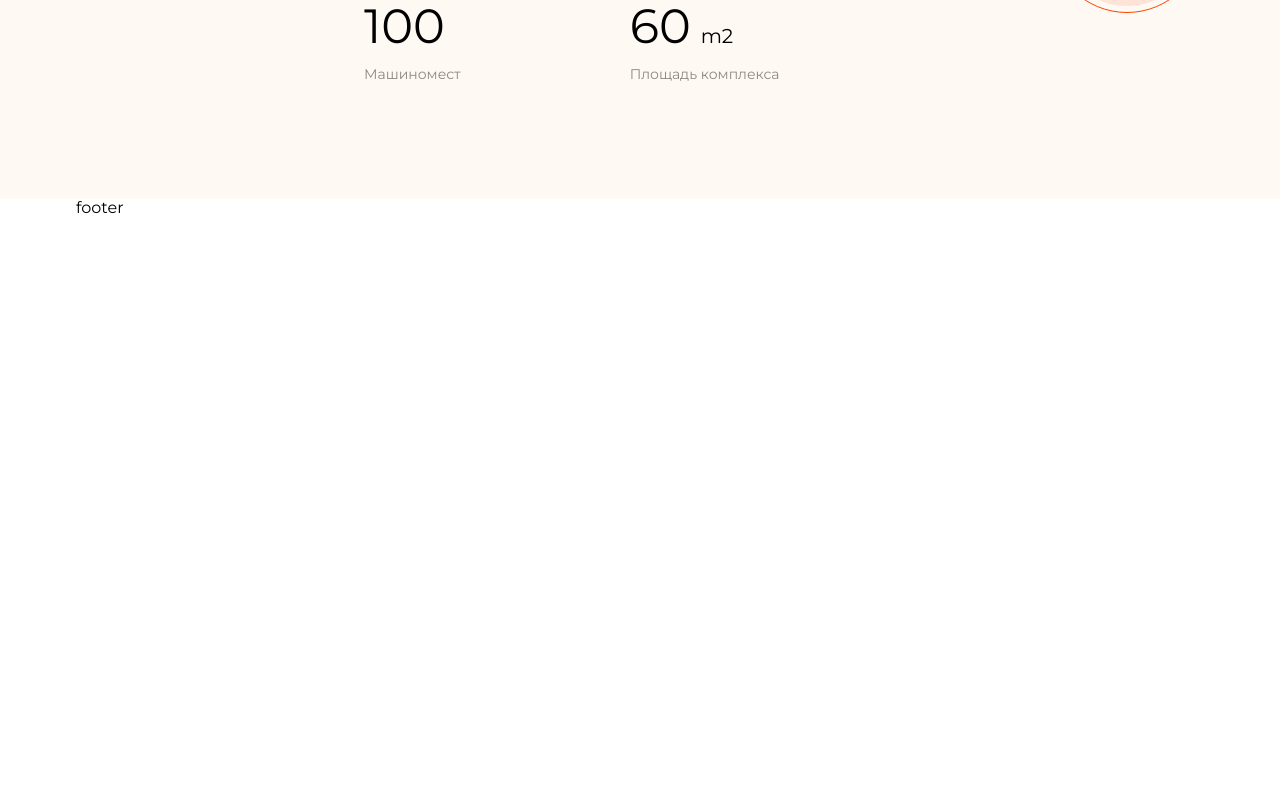
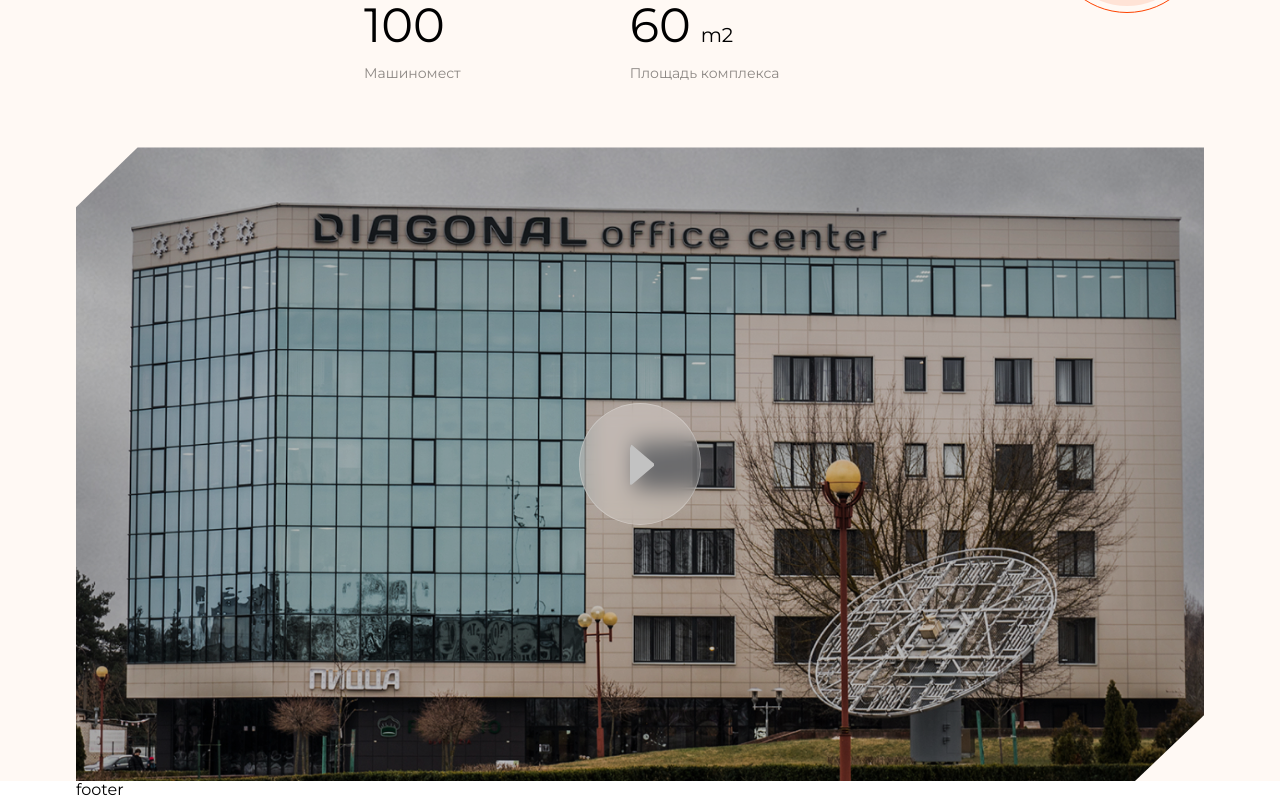
Before and after one commit to sqwezzy33333/business-center, an Angular app: page / in a window 1280 px wide. Shown: the part 1369-2169 px from the top of the page. Before the commit the page ends 1587 px from the top, so only its background shows below. Built offline with nearby package versions, Linux system fonts and the light colour scheme.

Commit message:
feat: add video c

```diff
--- a/src/app/app.component.html
+++ b/src/app/app.component.html
@@ -5,7 +5,10 @@
 
   <div class="landing__content">
     <lending-diagonal></lending-diagonal>
+
     <lending-about></lending-about>
+
+    <lending-video></lending-video>
   </div>
 </div>
 
--- a/src/app/components/about/about.component.scss
+++ b/src/app/components/about/about.component.scss
@@ -66,16 +66,10 @@
   justify-content: space-between;
   align-items: flex-start;
 
-  &__item {
-    flex: 0 0 50%;
-
-    margin-bottom: 51px;
-  }
-
   &__grid-container {
     display: grid;
     grid-template-columns: 1fr 1fr;
-    grid-column-gap: 50px;
+    grid-gap: 50px;
   }
 
   &__params {
@@ -237,7 +231,6 @@
   }
 }
 
-
 .underline {
   text-decoration: underline;
 }
@@ -278,14 +271,11 @@
   }
 
   .about-statistics {
-    &__item:last-child {
-      margin: 0;
-    }
+    align-items: flex-end;
   }
 }
 
 @media (max-width: 524px) {
-
   .about-form {
     padding-top: 80px;
     align-items: flex-start;
@@ -299,6 +289,7 @@
 
 @media (max-width: 453px) {
   .about-statistics {
+    align-items: flex-start;
     flex-direction: column;
 
     &__button {
@@ -331,11 +322,11 @@
     right: 5px;
   }
 
-  .about-form__h2{
+  .about-form__h2 {
     font-size: 26px;
   }
 
-  .about-form__text{
+  .about-form__text {
     margin-bottom: 10px;
   }
 }
--- a/src/app/components/video/video.component.html
+++ b/src/app/components/video/video.component.html
@@ -1 +1,29 @@
-<p>video works!</p>
+<div class="video">
+  <div class="container">
+    <div class="video__wrapper">
+      <img src="../../../assets/diagonal-backgrounds/1.jpg" alt="" />
+      <div class="video__play" (click)="openVideo()">
+        <img src="../../../assets/icons/play.svg" alt="" />
+      </div>
+    </div>
+  </div>
+</div>
+
+<div class="player" *ngIf="isPlayerOpen">
+  <div class="player__background" (click)="closePlayWindow()">
+    <div class="player__wrapper">
+      <div class="player__block videoblock">
+        <iframe
+          width="100%"
+          height="634"
+          src="https://www.youtube.com/embed/BFwmHN_-u0g?autoplay=1"
+          title="YouTube video player"
+          frameborder="0"
+          allow="accelerometer; autoplay; clipboard-write; encrypted-media; gyroscope; picture-in-picture; web-share"
+          allowfullscreen
+          pl
+        ></iframe>
+      </div>
+    </div>
+  </div>
+</div>
--- a/src/app/components/video/video.component.scss
+++ b/src/app/components/video/video.component.scss
@@ -0,0 +1,113 @@
+@import "../../../styles/variables.scss";
+
+.video {
+  background-color: $backgroundColor;
+
+  &__wrapper {
+    position: relative;
+    width: 100%;
+    height: 634px;
+    display: flex;
+    justify-content: center;
+    align-items: center;
+
+    img {
+      object-fit: cover;
+      position: absolute;
+      top: 0;
+      left: 0;
+      filter: brightness(76%);
+      width: 100%;
+      height: 100%;
+      clip-path: polygon(
+        5.46% 0%,
+        100% 0%,
+        100% 89.56%,
+        93.84% 100%,
+        0% 100%,
+        0% 9.44%
+      );
+    }
+  }
+
+  &__play {
+    display: flex;
+    justify-content: center;
+    align-items: center;
+    position: relative;
+    height: 120px;
+    width: 120px;
+    border: 1px solid rgba(255, 255, 255, 0.24);
+    border-radius: 50%;
+    background: rgba(255, 255, 255, 0.24);
+    backdrop-filter: blur(10px);
+    cursor: pointer;
+    transition: 0.3s background ease;
+
+    img {
+      position: absolute;
+      top: 40px;
+      left: 50px;
+      width: 24px;
+      height: 41px;
+    }
+
+    &:hover {
+      background: rgba(54, 54, 54, 0.24);
+      transition: 0.3s background ease;
+    }
+  }
+}
+
+.player {
+  position: fixed;
+  top: 0;
+  left: 0;
+  width: 100%;
+  height: 100%;
+
+  &__background {
+    position: relative;
+    top: 0;
+    left: 0;
+    background-color: rgba($color: #000000, $alpha: 0.64);
+    width: 100%;
+    height: 100%;
+    display: flex;
+    justify-content: center;
+    align-items: center;
+  }
+  &__wrapper {
+    flex: 0 1 1128px;
+    height: 634px;
+    padding: 0px 60px;
+  }
+}
+
+
+.videoblock {
+  position: relative;
+  padding-bottom: 56.25%;
+  height: 0;
+  overflow: hidden;
+}
+.videoblock iframe, object, embed {
+  position: absolute;
+  top: 0;
+  left: 0;
+  width: 100%;
+  height: 100%;
+  border: 0;
+}
+
+@media (max-width: 1120px){
+  .player__wrapper{
+    padding-top: 120px;
+  }
+}
+
+@media (max-width: 734px){
+  .player__wrapper{
+    padding: 250px 20px 20px 20px;
+  }
+}
--- a/src/app/components/video/video.component.ts
+++ b/src/app/components/video/video.component.ts
@@ -1,10 +1,18 @@
 import { Component } from '@angular/core';
 
 @Component({
-  selector: 'app-video',
+  selector: 'lending-video',
   templateUrl: './video.component.html',
-  styleUrls: ['./video.component.scss']
+  styleUrls: ['./video.component.scss'],
 })
 export class VideoComponent {
+  isPlayerOpen: boolean = false;
 
+  openVideo() {
+    this.isPlayerOpen = true;
+  }
+
+  closePlayWindow() {
+    this.isPlayerOpen = false;
+  }
 }
```
Also changed, not shown: src/assets/icons/play.svg (renamed from src/assets/icons/playIcon.svg), 1 other file (tests, documents, lock files or other folders).
